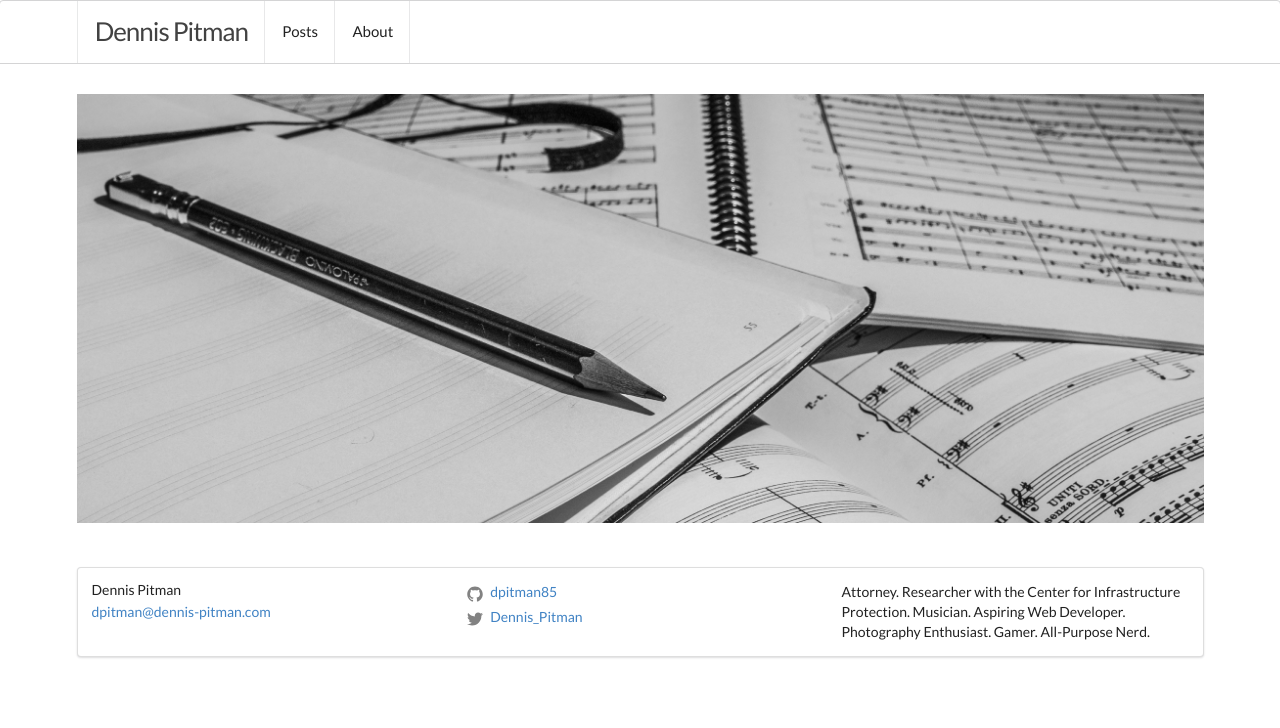
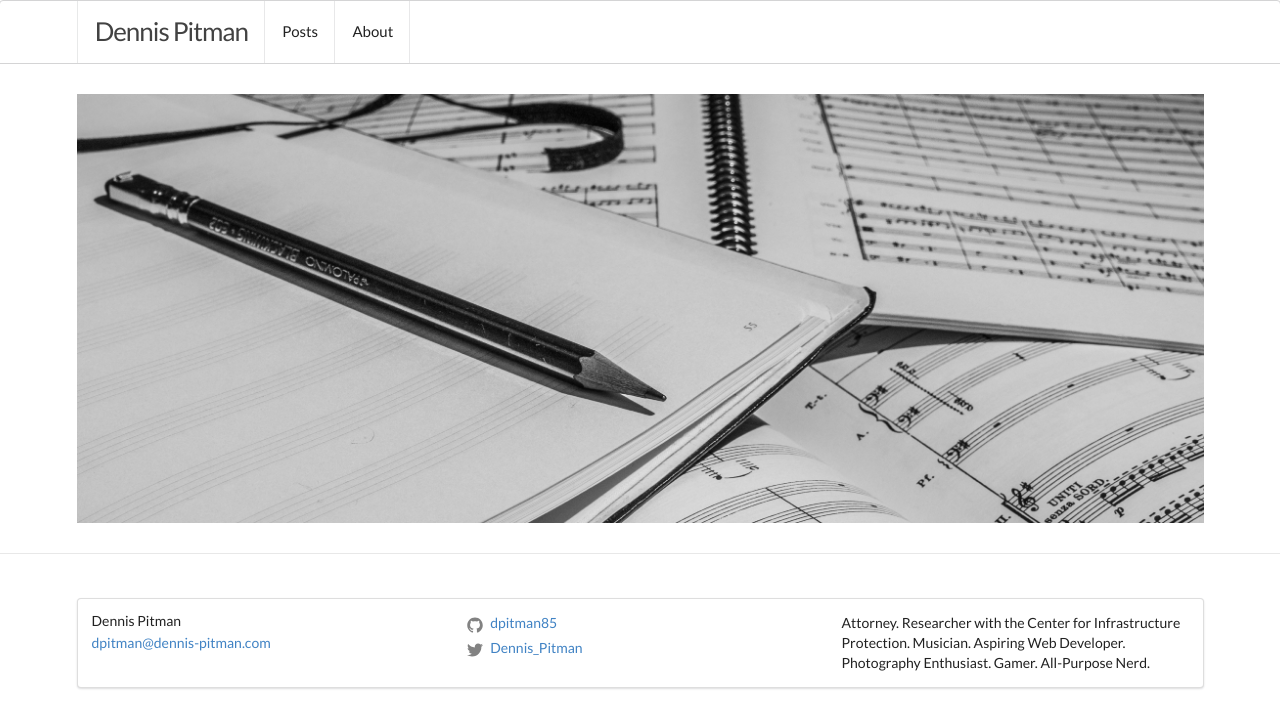
Before and after one commit to dpitman85/dpitman85.github.io, a Jekyll site: the page built from index.html, in a window 1280 px wide. Shown: the top 728 px of the page. Built offline with Jekyll 4.4.1, drawn with Linux system fonts in a browser that asks for light colours.

Commit message:
Update footer.html

```diff
--- a/_includes/footer.html
+++ b/_includes/footer.html
@@ -1,4 +1,4 @@
-<footer>
+<footer class="site-footer">
   <div class="ui container">
     <div class="ui equal width grid segment">
       <div class="column">
```
